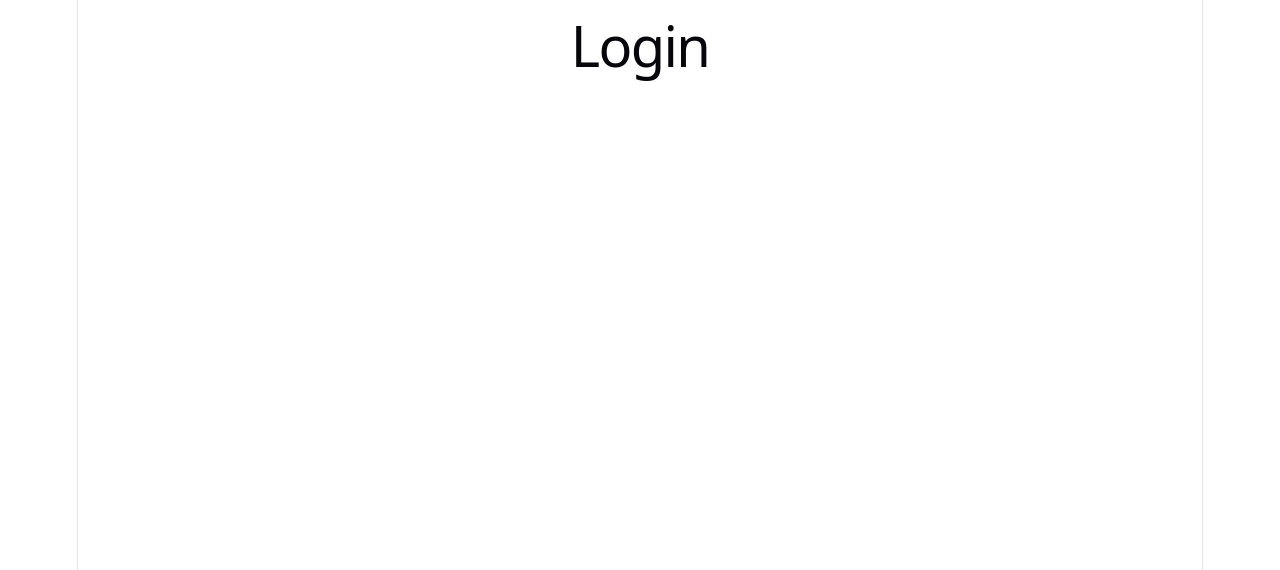
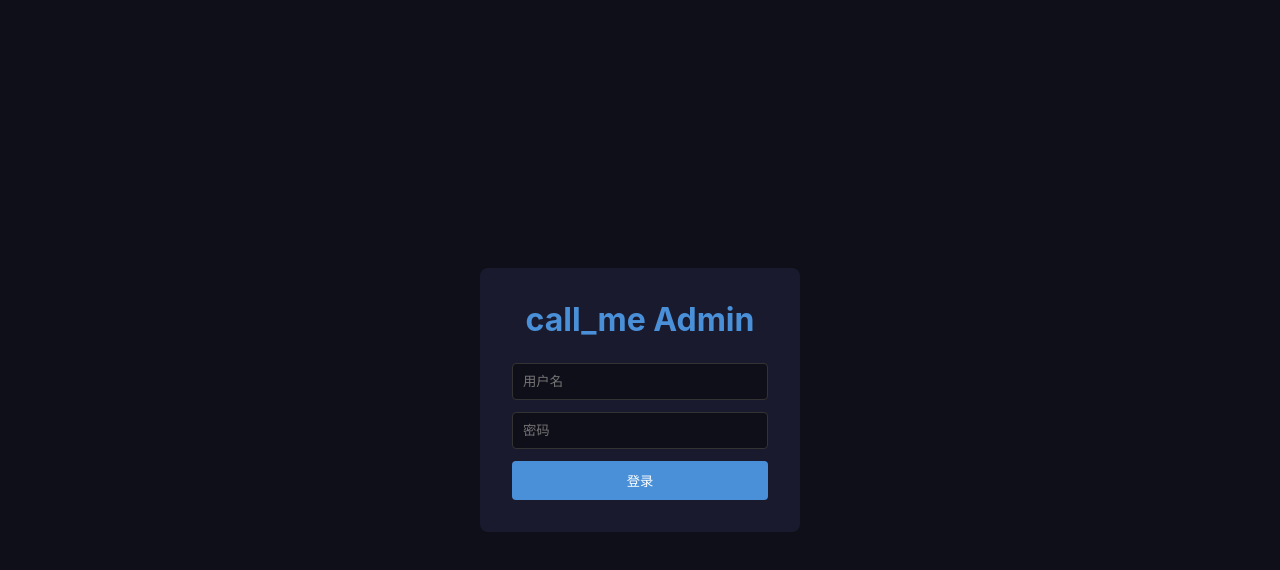
Before and after one commit to fz-z/call_me, a Vue app in the folder web-admin/: page /#/login in a window 1280 px wide. Shown: the top 570 px of the page. Built offline with nearby package versions, Linux system fonts and the light colour scheme.

Commit message:
feat: App.vue layout, LoginView, and global styles
Co-Authored-By: Claude Opus 4.7 <noreply@anthropic.com>

```diff
--- a/web-admin/src/App.vue
+++ b/web-admin/src/App.vue
@@ -1,3 +1,38 @@
 <template>
-  <router-view />
+  <div v-if="$route.path === '/login'">
+    <router-view />
+  </div>
+  <div v-else class="layout">
+    <aside class="sidebar">
+      <h2 class="logo">call_me Admin</h2>
+      <nav>
+        <router-link to="/agents">Agent 管理</router-link>
+        <router-link to="/users">用户管理</router-link>
+      </nav>
+      <div class="sidebar-footer">
+        <span>{{ username }}</span>
+        <button @click="logout">退出</button>
+      </div>
+    </aside>
+    <main class="content">
+      <router-view />
+    </main>
+  </div>
 </template>
+
+<script setup>
+import { ref, onMounted } from 'vue';
+import { useRouter } from 'vue-router';
+const router = useRouter();
+const username = ref('');
+
+onMounted(() => {
+  username.value = localStorage.getItem('admin_user') || '';
+});
+
+function logout() {
+  localStorage.removeItem('admin_token');
+  localStorage.removeItem('admin_user');
+  router.push('/login');
+}
+</script>
--- a/web-admin/src/style.css
+++ b/web-admin/src/style.css
@@ -1,296 +1,35 @@
-:root {
-  --text: #6b6375;
-  --text-h: #08060d;
-  --bg: #fff;
-  --border: #e5e4e7;
-  --code-bg: #f4f3ec;
-  --accent: #aa3bff;
-  --accent-bg: rgba(170, 59, 255, 0.1);
-  --accent-border: rgba(170, 59, 255, 0.5);
-  --social-bg: rgba(244, 243, 236, 0.5);
-  --shadow:
-    rgba(0, 0, 0, 0.1) 0 10px 15px -3px, rgba(0, 0, 0, 0.05) 0 4px 6px -2px;
-
-  --sans: system-ui, 'Segoe UI', Roboto, sans-serif;
-  --heading: system-ui, 'Segoe UI', Roboto, sans-serif;
-  --mono: ui-monospace, Consolas, monospace;
-
-  font: 18px/145% var(--sans);
-  letter-spacing: 0.18px;
-  color-scheme: light dark;
-  color: var(--text);
-  background: var(--bg);
-  font-synthesis: none;
-  text-rendering: optimizeLegibility;
-  -webkit-font-smoothing: antialiased;
-  -moz-osx-font-smoothing: grayscale;
-
-  @media (max-width: 1024px) {
-    font-size: 16px;
-  }
-}
-
-@media (prefers-color-scheme: dark) {
-  :root {
-    --text: #9ca3af;
-    --text-h: #f3f4f6;
-    --bg: #16171d;
-    --border: #2e303a;
-    --code-bg: #1f2028;
-    --accent: #c084fc;
-    --accent-bg: rgba(192, 132, 252, 0.15);
-    --accent-border: rgba(192, 132, 252, 0.5);
-    --social-bg: rgba(47, 48, 58, 0.5);
-    --shadow:
-      rgba(0, 0, 0, 0.4) 0 10px 15px -3px, rgba(0, 0, 0, 0.25) 0 4px 6px -2px;
-  }
-
-  #social .button-icon {
-    filter: invert(1) brightness(2);
-  }
-}
-
-body {
-  margin: 0;
-}
-
-h1,
-h2 {
-  font-family: var(--heading);
-  font-weight: 500;
-  color: var(--text-h);
-}
-
-h1 {
-  font-size: 56px;
-  letter-spacing: -1.68px;
-  margin: 32px 0;
-  @media (max-width: 1024px) {
-    font-size: 36px;
-    margin: 20px 0;
-  }
-}
-h2 {
-  font-size: 24px;
-  line-height: 118%;
-  letter-spacing: -0.24px;
-  margin: 0 0 8px;
-  @media (max-width: 1024px) {
-    font-size: 20px;
-  }
-}
-p {
-  margin: 0;
-}
-
-code,
-.counter {
-  font-family: var(--mono);
-  display: inline-flex;
-  border-radius: 4px;
-  color: var(--text-h);
-}
-
-code {
-  font-size: 15px;
-  line-height: 135%;
-  padding: 4px 8px;
-  background: var(--code-bg);
-}
-
-.counter {
-  font-size: 16px;
-  padding: 5px 10px;
-  border-radius: 5px;
-  color: var(--accent);
-  background: var(--accent-bg);
-  border: 2px solid transparent;
-  transition: border-color 0.3s;
-  margin-bottom: 24px;
-
-  &:hover {
-    border-color: var(--accent-border);
-  }
-  &:focus-visible {
-    outline: 2px solid var(--accent);
-    outline-offset: 2px;
-  }
-}
-
-.hero {
-  position: relative;
-
-  .base,
-  .framework,
-  .vite {
-    inset-inline: 0;
-    margin: 0 auto;
-  }
-
-  .base {
-    width: 170px;
-    position: relative;
-    z-index: 0;
-  }
-
-  .framework,
-  .vite {
-    position: absolute;
-  }
-
-  .framework {
-    z-index: 1;
-    top: 34px;
-    height: 28px;
-    transform: perspective(2000px) rotateZ(300deg) rotateX(44deg) rotateY(39deg)
-      scale(1.4);
-  }
-
-  .vite {
-    z-index: 0;
-    top: 107px;
-    height: 26px;
-    width: auto;
-    transform: perspective(2000px) rotateZ(300deg) rotateX(40deg) rotateY(39deg)
-      scale(0.8);
-  }
-}
-
-#app {
-  width: 1126px;
-  max-width: 100%;
-  margin: 0 auto;
-  text-align: center;
-  border-inline: 1px solid var(--border);
-  min-height: 100svh;
-  display: flex;
-  flex-direction: column;
-  box-sizing: border-box;
-}
-
-#center {
-  display: flex;
-  flex-direction: column;
-  gap: 25px;
-  place-content: center;
-  place-items: center;
-  flex-grow: 1;
-
-  @media (max-width: 1024px) {
-    padding: 32px 20px 24px;
-    gap: 18px;
-  }
-}
-
-#next-steps {
-  display: flex;
-  border-top: 1px solid var(--border);
-  text-align: left;
-
-  & > div {
-    flex: 1 1 0;
-    padding: 32px;
-    @media (max-width: 1024px) {
-      padding: 24px 20px;
-    }
-  }
-
-  .icon {
-    margin-bottom: 16px;
-    width: 22px;
-    height: 22px;
-  }
-
-  @media (max-width: 1024px) {
-    flex-direction: column;
-    text-align: center;
-  }
-}
-
-#docs {
-  border-right: 1px solid var(--border);
-
-  @media (max-width: 1024px) {
-    border-right: none;
-    border-bottom: 1px solid var(--border);
-  }
-}
-
-#next-steps ul {
-  list-style: none;
-  padding: 0;
-  display: flex;
-  gap: 8px;
-  margin: 32px 0 0;
-
-  .logo {
-    height: 18px;
-  }
-
-  a {
-    color: var(--text-h);
-    font-size: 16px;
-    border-radius: 6px;
-    background: var(--social-bg);
-    display: flex;
-    padding: 6px 12px;
-    align-items: center;
-    gap: 8px;
-    text-decoration: none;
-    transition: box-shadow 0.3s;
-
-    &:hover {
-      box-shadow: var(--shadow);
-    }
-    .button-icon {
-      height: 18px;
-      width: 18px;
-    }
-  }
-
-  @media (max-width: 1024px) {
-    margin-top: 20px;
-    flex-wrap: wrap;
-    justify-content: center;
-
-    li {
-      flex: 1 1 calc(50% - 8px);
-    }
-
-    a {
-      width: 100%;
-      justify-content: center;
-      box-sizing: border-box;
-    }
-  }
-}
-
-#spacer {
-  height: 88px;
-  border-top: 1px solid var(--border);
-  @media (max-width: 1024px) {
-    height: 48px;
-  }
-}
-
-.ticks {
-  position: relative;
-  width: 100%;
-
-  &::before,
-  &::after {
-    content: '';
-    position: absolute;
-    top: -4.5px;
-    border: 5px solid transparent;
-  }
-
-  &::before {
-    left: 0;
-    border-left-color: var(--border);
-  }
-  &::after {
-    right: 0;
-    border-right-color: var(--border);
-  }
-}
+* { margin: 0; padding: 0; box-sizing: border-box; }
+body { font-family: -apple-system, BlinkMacSystemFont, sans-serif; background: #0f0f1a; color: #e0e0e0; }
+.layout { display: flex; min-height: 100vh; }
+.sidebar { width: 200px; background: #1a1a2e; padding: 20px; display: flex; flex-direction: column; }
+.sidebar .logo { font-size: 18px; margin-bottom: 24px; color: #4a90d9; }
+.sidebar nav a { display: block; padding: 10px 8px; color: #ccc; text-decoration: none; border-radius: 4px; margin-bottom: 4px; }
+.sidebar nav a:hover, .sidebar nav a.router-link-active { background: #16213e; color: #fff; }
+.sidebar-footer { margin-top: auto; display: flex; justify-content: space-between; align-items: center; font-size: 13px; color: #888; }
+.sidebar-footer button { background: none; border: 1px solid #666; color: #ccc; padding: 4px 12px; border-radius: 4px; cursor: pointer; }
+.content { flex: 1; padding: 24px; }
+.login-page { display: flex; align-items: center; justify-content: center; min-height: 100vh; }
+.login-form { background: #1a1a2e; padding: 32px; border-radius: 8px; width: 320px; }
+.login-form h1 { text-align: center; margin-bottom: 24px; color: #4a90d9; }
+.login-form input { width: 100%; padding: 10px; margin-bottom: 12px; background: #0f0f1a; border: 1px solid #333; border-radius: 4px; color: #e0e0e0; }
+.login-form button { width: 100%; padding: 10px; background: #4a90d9; border: none; border-radius: 4px; color: white; cursor: pointer; }
+.login-form button:disabled { opacity: 0.5; }
+.error { color: #e74c3c; font-size: 13px; margin-bottom: 8px; }
+table { width: 100%; border-collapse: collapse; }
+th { text-align: left; padding: 8px 12px; color: #888; font-size: 12px; border-bottom: 1px solid #333; }
+td { padding: 8px 12px; font-size: 13px; border-bottom: 1px solid #222; }
+.tag { display: inline-block; background: #2d2d2d; padding: 2px 8px; border-radius: 3px; margin-right: 4px; font-size: 12px; }
+.tag .revoke { margin-left: 4px; cursor: pointer; color: #e74c3c; }
+.btn { padding: 6px 16px; border: none; border-radius: 4px; cursor: pointer; font-size: 13px; }
+.btn-primary { background: #4a90d9; color: white; }
+.btn-danger { background: none; border: 1px solid #e74c3c; color: #e74c3c; }
+.btn-ghost { background: none; border: 1px solid #666; color: #ccc; padding: 4px 12px; border-radius: 3px; font-size: 12px; cursor: pointer; }
+.modal-overlay { position: fixed; top: 0; left: 0; right: 0; bottom: 0; background: rgba(0,0,0,0.6); display: flex; align-items: center; justify-content: center; z-index: 100; }
+.modal { background: #1a1a2e; padding: 24px; border-radius: 8px; min-width: 360px; }
+.modal h3 { margin-bottom: 16px; }
+.modal input, .modal textarea { width: 100%; padding: 8px; margin-bottom: 12px; background: #0f0f1a; border: 1px solid #333; border-radius: 4px; color: #e0e0e0; }
+.modal textarea { min-height: 80px; resize: vertical; }
+.modal-actions { display: flex; gap: 8px; justify-content: flex-end; }
+.page-header { display: flex; justify-content: space-between; align-items: center; margin-bottom: 16px; }
+.page-header h2 { font-size: 20px; }
+.back-link { color: #4a90d9; text-decoration: none; font-size: 13px; margin-bottom: 12px; display: inline-block; }
--- a/web-admin/src/views/LoginView.vue
+++ b/web-admin/src/views/LoginView.vue
@@ -1,8 +1,41 @@
 <template>
-  <div class="login-view">
-    <h1>Login</h1>
+  <div class="login-page">
+    <form @submit.prevent="login" class="login-form">
+      <h1>call_me Admin</h1>
+      <input v-model="form.username" placeholder="用户名" required />
+      <input v-model="form.password" type="password" placeholder="密码" required />
+      <p v-if="error" class="error">{{ error }}</p>
+      <button type="submit" :disabled="loading">登录</button>
+    </form>
   </div>
 </template>
 
 <script setup>
+import { reactive, ref } from 'vue';
+import { useRouter } from 'vue-router';
+import api from '../api.js';
+
+const router = useRouter();
+const form = reactive({ username: '', password: '' });
+const loading = ref(false);
+const error = ref('');
+
+async function login() {
+  loading.value = true;
+  error.value = '';
+  try {
+    const r = await api.post('/auth/login', form);
+    if (r.data.user.role !== 'admin') {
+      error.value = '仅限管理员登录';
+      return;
+    }
+    localStorage.setItem('admin_token', r.data.token);
+    localStorage.setItem('admin_user', r.data.user.username);
+    router.push('/agents');
+  } catch (e) {
+    error.value = e.response?.data?.detail || '登录失败';
+  } finally {
+    loading.value = false;
+  }
+}
 </script>
```
